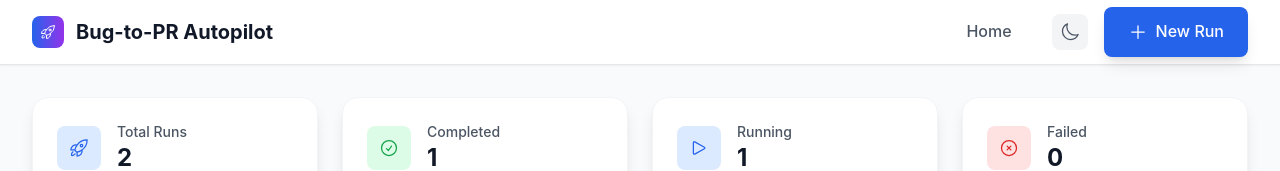
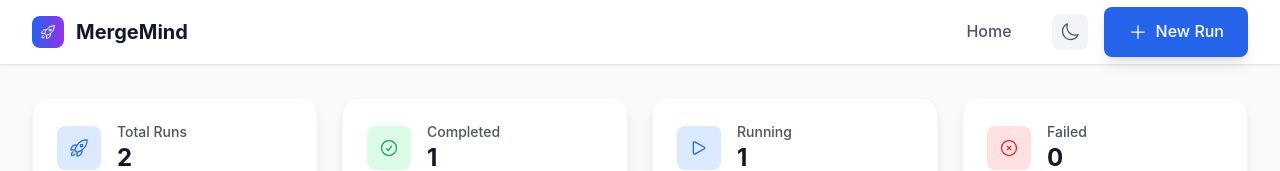
Before and after one commit to Ravikiranreddybada/MergeMind, a Next.js app in the folder frontend/: page /dashboard in a window 1280 px wide. Shown: the top 171 px of the page. Built offline with nearby package versions, Linux system fonts and the light colour scheme; no server answers.

Commit message:
fix: rebrand to MergeMind on dashboard

```diff
--- a/frontend/app/dashboard/page.tsx
+++ b/frontend/app/dashboard/page.tsx
@@ -109,7 +109,7 @@
                 <div className="w-8 h-8 bg-gradient-to-r from-blue-600 to-purple-600 rounded-lg flex items-center justify-center">
                   <RocketLaunchIcon className="w-4 h-4 text-white" />
                 </div>
-                <span className="text-xl font-bold text-gray-900 dark:text-white">Bug-to-PR Autopilot</span>
+                <span className="text-xl font-bold text-gray-900 dark:text-white">MergeMind</span>
               </Link>
             </div>
             <div className="flex items-center space-x-4">
```
Also changed, not shown: 1 other file (tests, documents, lock files or other folders).
